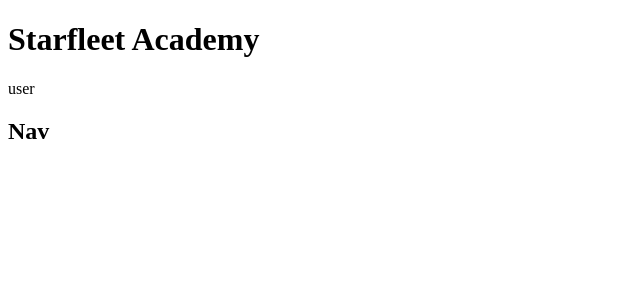
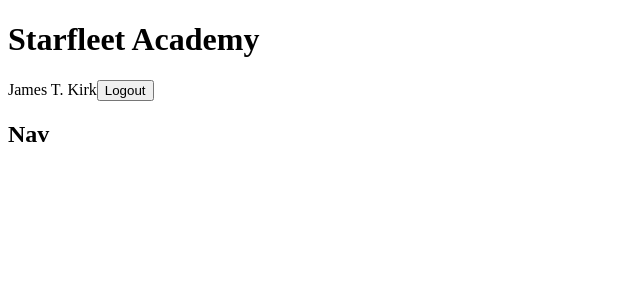
Before and after one commit to abigailboyer/starfleetacademy, a React (Create React App) app: page / in a window 1280 px wide. Shown: the top 300 px of the page, without its empty margins (0-640 px from the left). Built offline with nearby package versions, Linux system fonts and the light colour scheme.

Commit message:
add logout button

```diff
--- a/src/components/User.js
+++ b/src/components/User.js
@@ -3,7 +3,12 @@
 function User() {
   return(
     <section>
-      user
+      {/* 1. icon based upon student's track */}
+      {/* 2. student's name generated from state */}
+      {/* 3. arrow to click on for drop down menu */}
+      {/* drop down menu contains user settings and logout */}
+      James T. Kirk
+      <button id="logout">Logout</button>
     </section>
   )
 }
```
